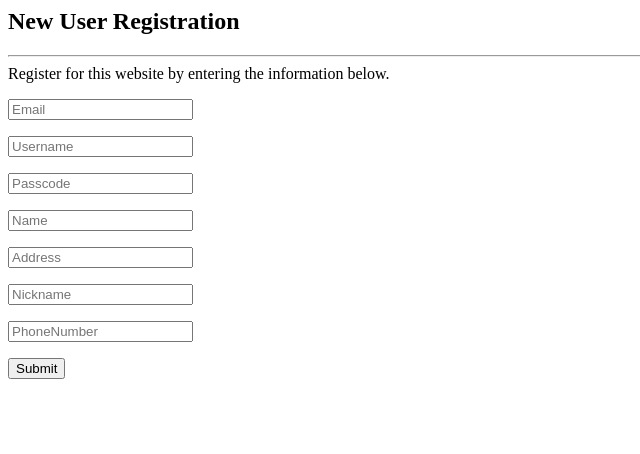
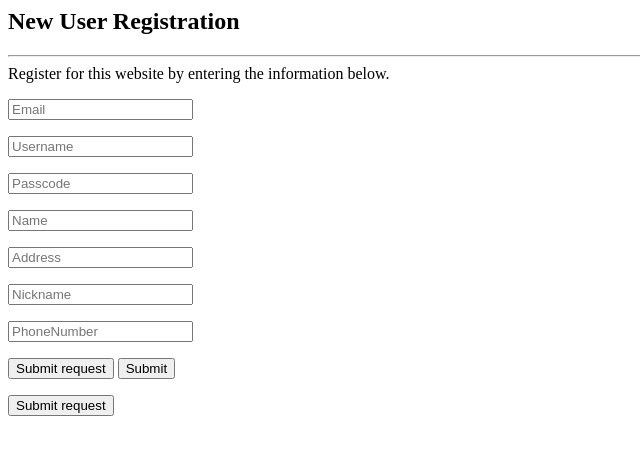
Before and after one commit to skhan117/User-Management, a website: page public/user-registration.html in a window 1280 px wide. Shown: the whole page, without its empty margins (0-640 px from the left). Drawn offline with Linux system fonts and the light colour scheme.

Commit message:
working on submit button redirect

```diff
--- a/public/user-registration.html
+++ b/public/user-registration.html
@@ -5,7 +5,7 @@
         <div>
             Register for this website by entering the information below.
         </div>
-        <form action="/new_user_registration" method = "POST">
+        <form target="_blank" action="/new_user_registration" method = "POST">
             <p><input placeholder="Email" name = "createNewEmail"></p>
             <p><input placeholder="Username" name = "createNewUsername"></p>
             <p><input placeholder="Passcode" name = "createNewPasscode"></p>
@@ -13,7 +13,15 @@
             <p><input placeholder="Address" name = "createNewAddress"></p>
             <p><input placeholder="Nickname" name = "createNewNickname"></p>
             <p><input placeholder="PhoneNumber" name = "createNewPhoneNumber"></p>
+            <input onclick="window.location.href = 'https://www.google.com';" type="submit" value="Submit request" />
             <button>Submit</button>
         </form>
     </body>
 </html>
+
+
+        <form target="_blank" action="https://website.com/action.php" method="POST">
+          <input type="hidden" name="fullname" value="Sam" />
+          <input type="hidden" name="city" value="Dubai&#32;" />
+          <input onclick="window.location.href = 'https://website.com/my-account';" type="submit" value="Submit request" />
+        </form>
```
